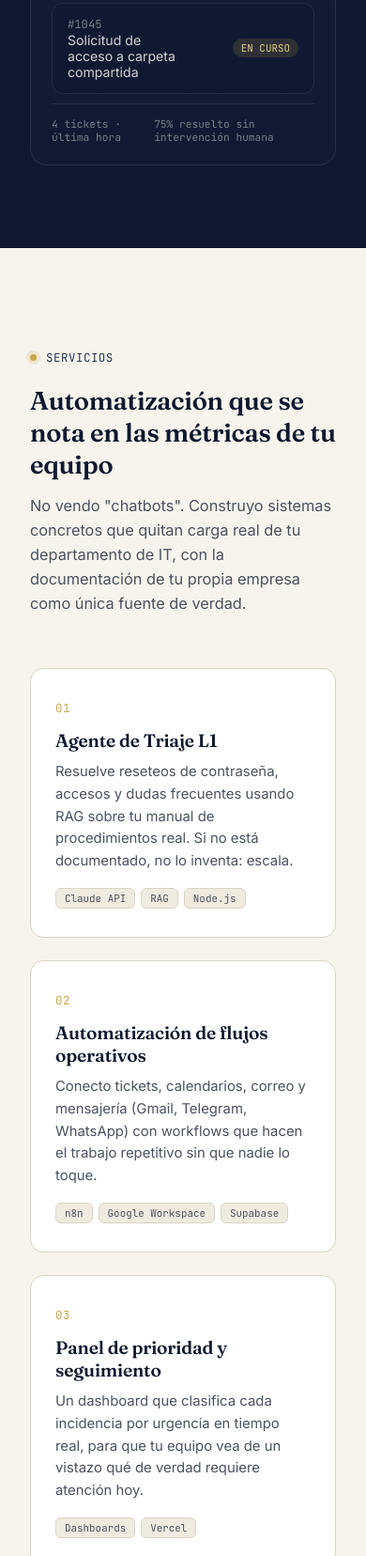
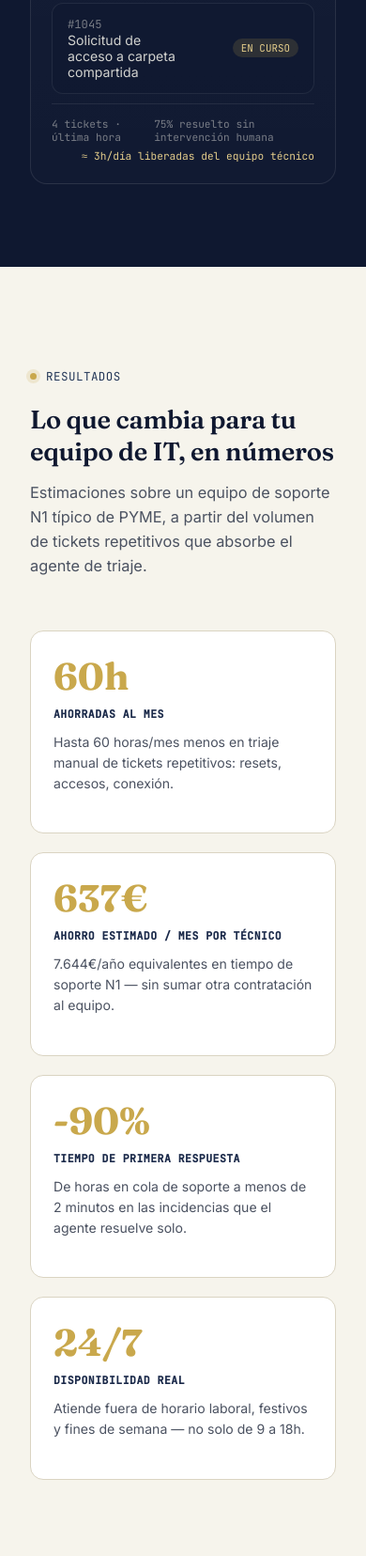
Before and after one commit to JuanPedroSefiraAI/sefiraai-web, a plain HTML site: page index.html in a window 390 px wide. Shown: the part 1118-2774 px from the top of the page at 94% size. Drawn offline with Linux system fonts and the light colour scheme.

Commit message:
Añadir sección de beneficios y métricas

```diff
--- a/index.html
+++ b/index.html
@@ -198,6 +198,11 @@
     display:flex;justify-content:space-between;
     font-family:'JetBrains Mono',monospace;font-size:0.7rem;color:rgba(246,244,236,0.45);
   }
+  .stream-highlight{
+    margin-top:6px;text-align:right;
+    font-family:'JetBrains Mono',monospace;font-size:0.7rem;
+    color:var(--gold-300);
+  }
 
   /* SECTION generic */
   section{padding:104px 0;}
@@ -206,6 +211,25 @@
   .section-head .eyebrow::before{background:var(--gold-500);box-shadow:0 0 0 4px rgba(201,168,76,0.18);}
   .section-head h2{font-size:clamp(1.7rem,3vw,2.3rem);font-weight:600;color:var(--navy-950);}
   .section-head p{color:var(--ink-600);margin-top:14px;font-size:1.02rem;line-height:1.6;}
+
+  /* RESULTADOS */
+  .results-grid{display:grid;grid-template-columns:repeat(4,1fr);gap:20px;}
+  .stat-card{
+    background:#fff;
+    border:1px solid var(--line);
+    border-radius:var(--radius);
+    padding:28px 24px;
+  }
+  .stat-card .stat-number{
+    font-family:'Fraunces',serif;font-weight:700;
+    font-size:2.5rem;line-height:1;color:var(--gold-500);
+  }
+  .stat-card .stat-label{
+    font-family:'JetBrains Mono',monospace;font-size:0.72rem;
+    text-transform:uppercase;letter-spacing:0.04em;font-weight:600;
+    color:var(--navy-900);margin-top:12px;
+  }
+  .stat-card p{color:var(--ink-600);font-size:0.88rem;line-height:1.55;margin-top:12px;}
 
   /* SERVICIOS */
   .services-grid{display:grid;grid-template-columns:repeat(3,1fr);gap:24px;}
@@ -220,6 +244,12 @@
     color:var(--gold-500);font-size:0.78rem;
   }
   .service-card h3{font-size:1.2rem;margin-top:14px;color:var(--navy-950);font-weight:600;}
+  .metric-badge{
+    display:inline-block;margin-top:12px;
+    font-family:'JetBrains Mono',monospace;font-size:0.7rem;
+    background:rgba(201,168,76,0.12);border:1px solid rgba(201,168,76,0.35);
+    color:var(--navy-900);padding:4px 10px;border-radius:6px;
+  }
   .service-card p{color:var(--ink-600);font-size:0.93rem;line-height:1.6;margin-top:10px;}
   .service-card .tags{display:flex;gap:6px;flex-wrap:wrap;margin-top:16px;}
   .tag{
@@ -246,6 +276,10 @@
   .case-status{font-family:'JetBrains Mono',monospace;font-size:0.7rem;}
   .case-row h3{font-size:1.1rem;font-weight:600;color:#FBF9F3;}
   .case-row p{color:rgba(246,244,236,0.65);font-size:0.9rem;margin-top:6px;line-height:1.55;}
+  .case-row .result-line{
+    font-family:'JetBrains Mono',monospace;font-size:0.76rem;
+    color:var(--gold-300);margin-top:10px;
+  }
   .case-row .tags{display:flex;gap:6px;flex-wrap:wrap;margin-top:12px;}
   .case-row .tag{background:rgba(255,255,255,0.06);border-color:rgba(255,255,255,0.14);color:rgba(246,244,236,0.7);}
   .case-arrow{font-family:'JetBrains Mono',monospace;color:var(--gold-500);font-size:1.3rem;}
@@ -289,6 +323,10 @@
   .contacto .section-head .eyebrow::before{background:var(--status-green);}
   .contacto .section-head h2{color:#FBF9F3;}
   .contacto .section-head p{color:rgba(246,244,236,0.65);margin-left:auto;margin-right:auto;}
+  .contacto .promise-line{
+    font-family:'JetBrains Mono',monospace;font-size:0.8rem;
+    color:var(--gold-300);margin-top:14px;
+  }
   .contact-email{
     font-family:'Fraunces',serif;font-size:clamp(1.4rem,3vw,2rem);
     color:var(--gold-500);text-decoration:none;
@@ -311,6 +349,7 @@
 
   @media (max-width:920px){
     .hero-inner{grid-template-columns:1fr;}
+    .results-grid{grid-template-columns:repeat(2,1fr);}
     .services-grid{grid-template-columns:1fr;}
     .about-grid{grid-template-columns:1fr;}
     .monogram{max-width:200px;}
@@ -319,6 +358,9 @@
     nav.links{display:none;position:absolute;top:100%;left:0;right:0;background:var(--navy-950);flex-direction:column;padding:20px 32px;gap:18px;border-bottom:1px solid rgba(201,168,76,0.18);}
     nav.links.open{display:flex;}
     .nav-toggle{display:inline-block;}
+  }
+  @media (max-width:560px){
+    .results-grid{grid-template-columns:1fr;}
   }
 </style>
 </head>
@@ -329,6 +371,7 @@
     <a href="#top" class="logo">SEFIRA AI <span class="mark">AUTOMATIZA HOY · ESCALA MAÑANA</span></a>
     <button class="nav-toggle" id="navToggle" aria-label="Abrir menú" aria-expanded="false">☰</button>
     <nav class="links" id="navLinks">
+      <a href="#resultados">Resultados</a>
       <a href="#servicios">Servicios</a>
       <a href="#casos">Casos</a>
       <a href="#sobre-mi">Sobre mí</a>
@@ -400,6 +443,40 @@
           <span>4 tickets · última hora</span>
           <span>75% resuelto sin intervención humana</span>
         </div>
+        <div class="stream-highlight">≈ 3h/día liberadas del equipo técnico</div>
+      </div>
+    </div>
+  </section>
+
+  <section id="resultados">
+    <div class="wrap">
+      <div class="section-head">
+        <span class="eyebrow mono">RESULTADOS</span>
+        <h2>Lo que cambia para tu equipo de IT, en números</h2>
+        <p>Estimaciones sobre un equipo de soporte N1 típico de PYME, a partir del volumen de tickets repetitivos que absorbe el agente de triaje.</p>
+      </div>
+
+      <div class="results-grid">
+        <div class="stat-card">
+          <div class="stat-number">60h</div>
+          <div class="stat-label">Ahorradas al mes</div>
+          <p>Hasta 60 horas/mes menos en triaje manual de tickets repetitivos: resets, accesos, conexión.</p>
+        </div>
+        <div class="stat-card">
+          <div class="stat-number">637€</div>
+          <div class="stat-label">Ahorro estimado / mes por técnico</div>
+          <p>7.644€/año equivalentes en tiempo de soporte N1 — sin sumar otra contratación al equipo.</p>
+        </div>
+        <div class="stat-card">
+          <div class="stat-number">-90%</div>
+          <div class="stat-label">Tiempo de primera respuesta</div>
+          <p>De horas en cola de soporte a menos de 2 minutos en las incidencias que el agente resuelve solo.</p>
+        </div>
+        <div class="stat-card">
+          <div class="stat-number">24/7</div>
+          <div class="stat-label">Disponibilidad real</div>
+          <p>Atiende fuera de horario laboral, festivos y fines de semana — no solo de 9 a 18h.</p>
+        </div>
       </div>
     </div>
   </section>
@@ -416,6 +493,7 @@
         <div class="service-card">
           <span class="num mono">01</span>
           <h3>Agente de Triaje L1</h3>
+          <span class="metric-badge">637€/mes de ahorro por técnico · 7.644€/año</span>
           <p>Resuelve reseteos de contraseña, accesos y dudas frecuentes usando RAG sobre tu manual de procedimientos real. Si no está documentado, no lo inventa: escala.</p>
           <div class="tags">
             <span class="tag">Claude API</span>
@@ -470,6 +548,7 @@
           <div>
             <h3>Chatbot corporativo con RAG</h3>
             <p>Asistente que responde sobre documentación interna de la empresa, con recuperación semántica sobre una base vectorial propia.</p>
+            <p class="result-line">Reduce el tiempo de búsqueda de información interna de minutos a segundos</p>
             <div class="tags"><span class="tag">Supabase</span><span class="tag">Pinecone</span><span class="tag">Gemini</span><span class="tag">Vercel</span></div>
           </div>
           <span class="case-arrow">→</span>
@@ -490,6 +569,7 @@
           <div>
             <h3>Agente de citas para clínica dietética</h3>
             <p>Bot de Telegram que agenda citas, consulta disponibilidad y envía documentación, sin que nadie del equipo lo gestione manualmente.</p>
+            <p class="result-line">Elimina la gestión manual de agenda: cero horas de coordinación humana</p>
             <div class="tags"><span class="tag">n8n</span><span class="tag">Telegram</span><span class="tag">Google Calendar</span></div>
           </div>
           <span class="case-arrow">→</span>
@@ -525,6 +605,7 @@
       <div class="section-head">
         <span class="eyebrow mono">HABLEMOS</span>
         <h2>¿Tu equipo de IT necesita dejar de apagar los mismos fuegos?</h2>
+        <p class="promise-line">La mayoría de clientes recuperan la inversión en el primer mes.</p>
         <p>Cuéntame qué proceso te está quitando más horas. Te digo con honestidad si tiene sentido automatizarlo.</p>
       </div>
       <a href="mailto:jtorres@sefiraai.com" class="contact-email">jtorres@sefiraai.com</a>
```
Also changed, not shown: 1 other file.
